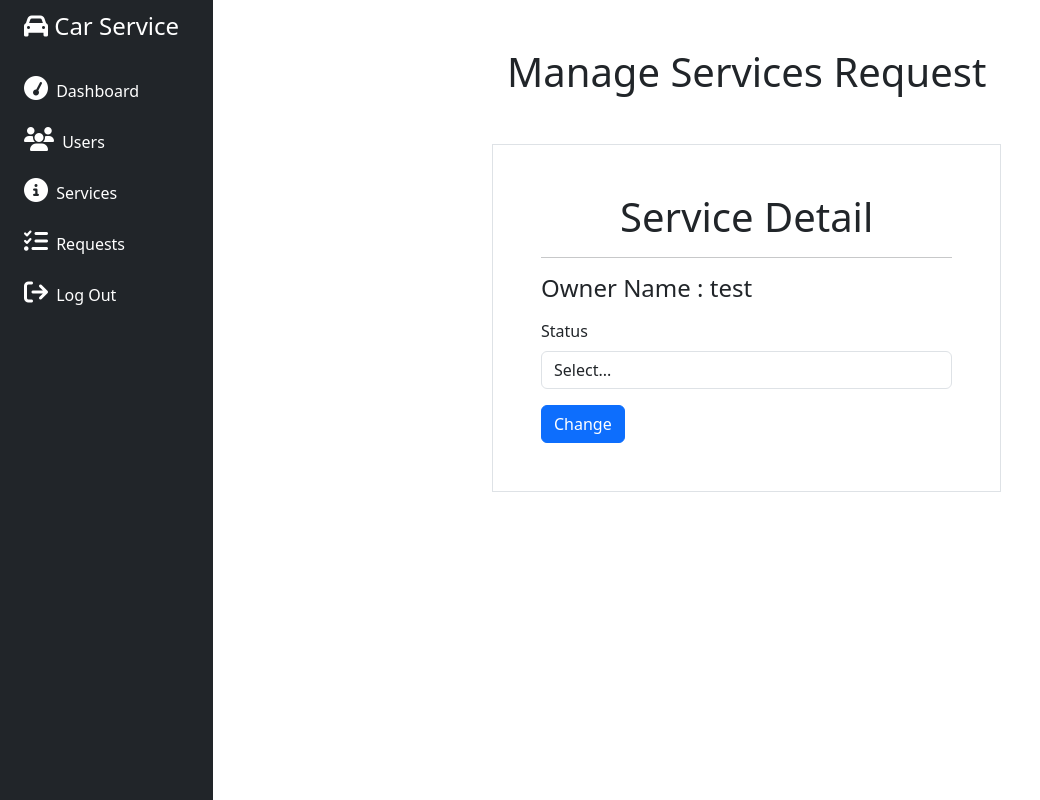
After one commit to harsh-munjapara/car-service, a PHP site: page /admin/edit-request.php?id=8 in a window 1280 px wide. The commit adds this page. Shown: the whole page, without its empty margins (0-1040 px from the left). Run offline with PHP 8.4, Linux system fonts and the light colour scheme; a user stored in the database is signed in; data comes from the database, SQL or seed files in the repository.

Commit message:
commit at college

```diff
--- /dev/null
+++ b/admin/edit-request.php
@@ -0,0 +1,84 @@
+<?php
+session_start();
+
+if (!isset($_SESSION['username'])) {
+    header('Location: login.php');
+}
+
+require '../connection.php';
+
+$id = $_GET['id'];
+$selectqry = "select * from service_request where id='{$id}'";
+$qry = mysqli_query($conn, $selectqry);
+$arrdata = mysqli_fetch_array($qry);
+$show = "select * from service_request where id={$id}";
+$data = mysqli_query($conn, $show) or die('Not Inserted !!');
+$row = mysqli_fetch_assoc($data);
+if (isset($_POST['update'])) {
+    $status = $_POST['status'];
+
+    $qry = "update service_request set status={$status} where id={$id}";
+
+    echo $qry . "<br>";
+    mysqli_query($conn, $qry) or die('Not Inserted !!');
+
+    echo "Request Updated Successfully :)";
+    header('Location: ./request.php');
+}
+?>
+
+<!DOCTYPE html>
+<html lang="en">
+
+<head>
+    <meta charset="UTF-8">
+    <meta name="viewport" content="width=device-width, initial-scale=1.0">
+    <link rel="stylesheet" href="https://cdnjs.cloudflare.com/ajax/libs/font-awesome/6.4.2/css/all.min.css" />
+    <link rel="stylesheet" href="../css/bootstrap.min.css">
+    <link rel="stylesheet" href="../css/style.css">
+    <title>Document</title>
+</head>
+
+<body>
+    <div class="container-fluid">
+        <div class="row flex-nowrap">
+            <?php require('sidebar.php') ?>
+            <div class="col">
+                <div class="container">
+                    <div class="row">
+                        <div class="col-12">
+                            <h1 class="text-center my-5">Manage Services Request</h1>
+                        </div>
+                    </div>
+                    <div class="row justify-content-center">
+                        <div class="col-12">
+                            <form action="" method="post" class="border p-5" style="width: 50%; margin:auto;">
+                                <h1 style="text-align: center;">Service Detail</h1>
+                                <hr>
+                                <div class="mb-3">
+
+                                    <h4>Owner Name : <?php echo $row['oname'] ?></h4>
+                                </div>
+                                <div class="mb-3">
+                                    <label for="status" class="form-label">Status</label>
+                                    <select name="status" id="status" class="form-control" required>
+                                        <option value="">Select...</option>
+                                        <option value="0">Pending</option>
+                                        <option value="1">Done</option>
+                                        <option value="2">Active</option>
+                                        <option value="3">Canlced</option>
+                                    </select>
+                                </div>
+                                <button type="submit" class="btn btn-primary" name="update">Change</button>
+                                <!-- <button type="submit" class="btn btn-success" name="back">Back</button> -->
+                            </form>
+                        </div>
+                    </div>
+                </div>
+            </div>
+        </div>
+    </div>
+    <script src="https://cdn.jsdelivr.net/npm/bootstrap@5.0.2/dist/js/bootstrap.bundle.min.js"></script>
+</body>
+
+</html>
--- a/admin/edit-service.php
+++ b/admin/edit-service.php
@@ -23,7 +23,7 @@ if (isset($_POST['update'])) {
     echo $qry. "<br>";
     mysqli_query($conn, $qry) or die('Not Inserted !!');
     echo "Updated Successfully :)";
-    header('Location: ./service.php',);
+    header('Location: ./service.php');
 }
 ?>
 
--- a/admin/live-search.php
+++ b/admin/live-search.php
@@ -2,7 +2,7 @@
 session_start();
 
 if (!isset($_SESSION['username'])) {
-    header('Location: ../login.php',);
+    header('Location: ../login.php');
 }
 
 require '../connection.php';
--- a/admin/user_rec.php
+++ b/admin/user_rec.php
@@ -48,7 +48,6 @@ $qry = mysqli_query($conn, $selectqry);
                                         <td><?php echo $r['id']; ?></td>
                                         <td><?php echo $r['username']; ?></td>
                                         <td><?php echo $r['email']; ?></td>
-                                        <td><a href="update.php?sid=<?php echo $r['id']; ?>" class="btn btn-success">Edit</a></td>
                                         <td><a href="delete.php?sid=<?php echo $r['id']; ?>" class="btn btn-danger" onclick="return confirm+('Are you sure to delete this user?')">Delete</a></td>
                                     </tr>
                             <?php
--- a/login.php
+++ b/login.php
@@ -27,7 +27,7 @@
 
                 if ($data_fetch['type'] == 'admin') {
                     $_SESSION['username'] = 'Boss';
-                    header('Location: ./admin/',);
+                    header('Location: ./admin/');
                 }
                 else{
                     $_SESSION['username'] = $data_fetch['username'];
```
Also changed, not shown: admin/delete-request.php (added, +10 -0 lines), admin/request.php (+51 -5 lines), send_req.php (+25 -26 lines).
